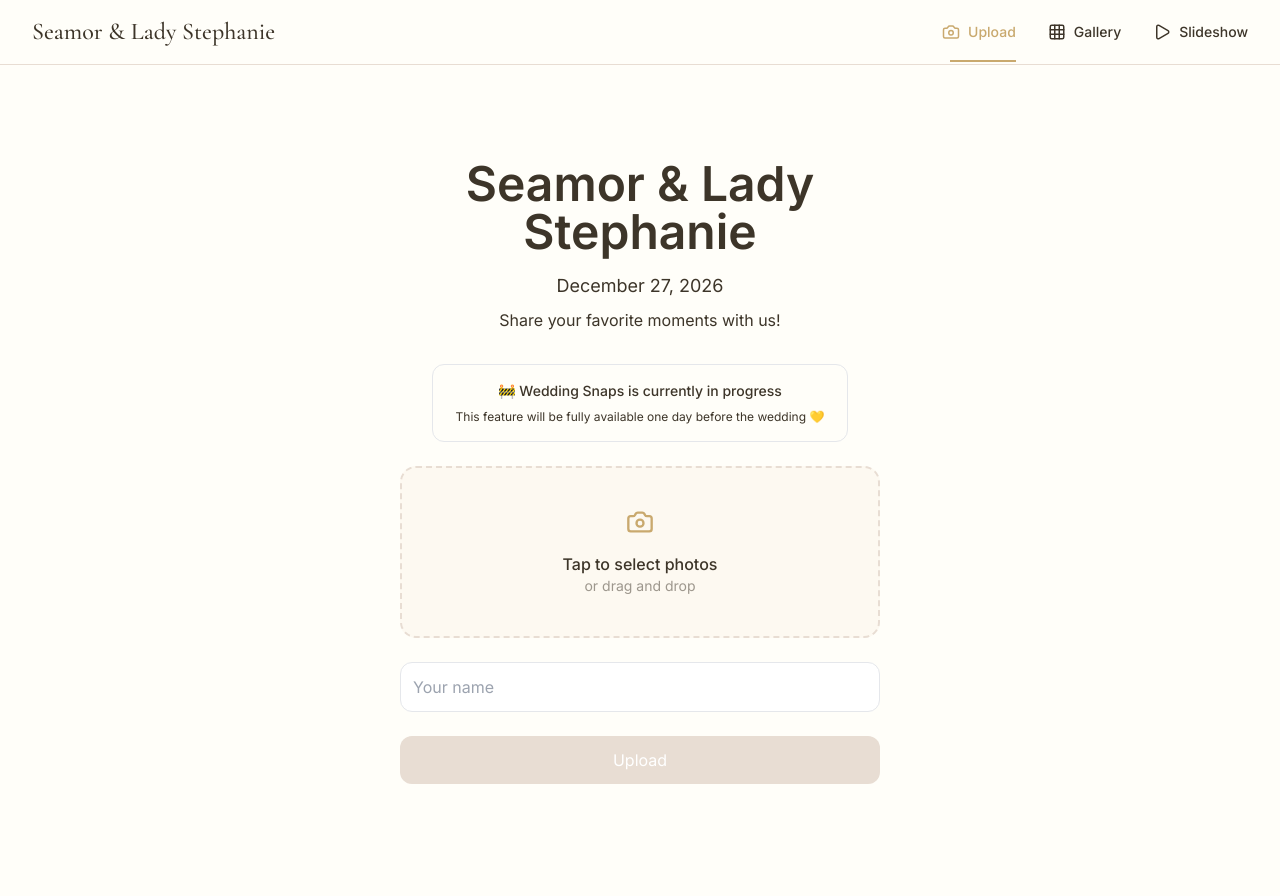
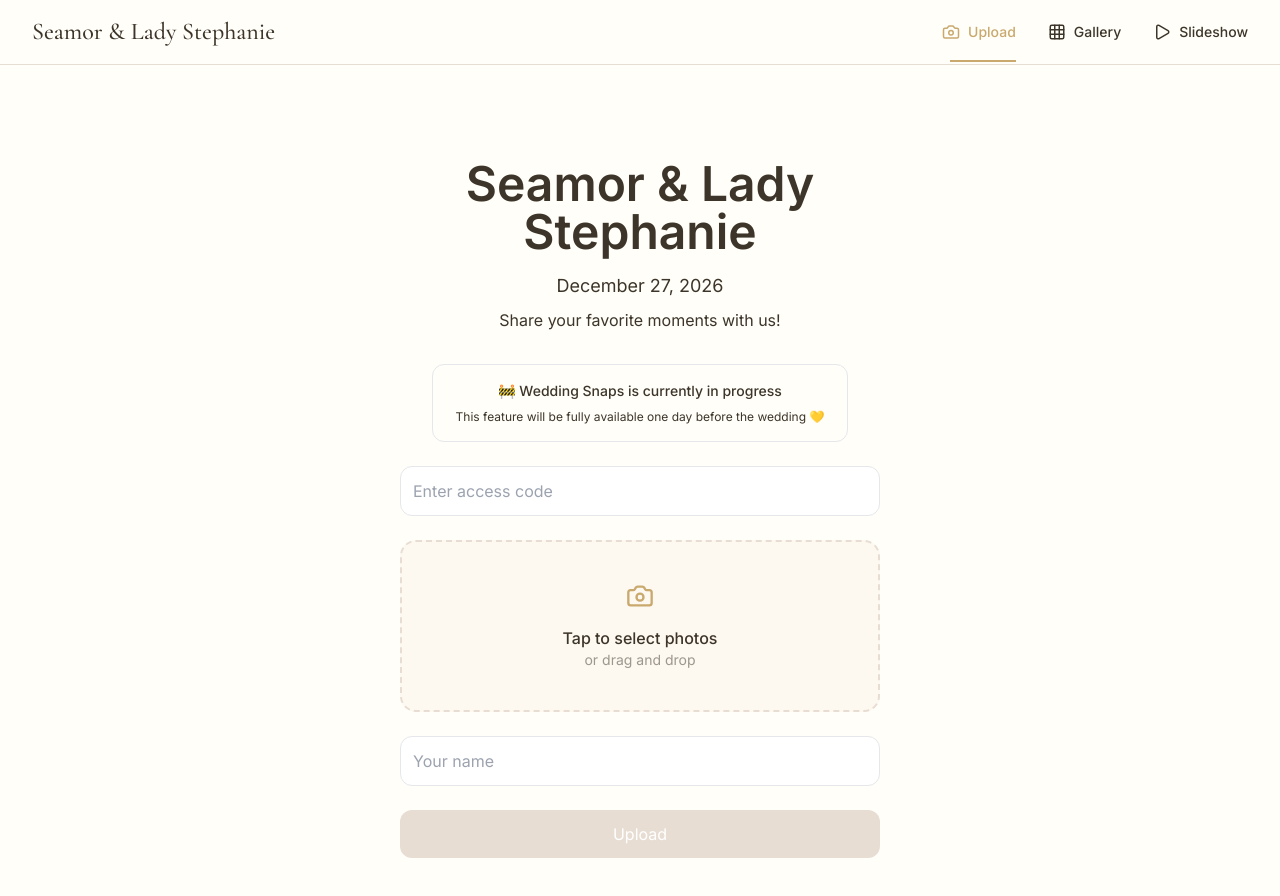
Before and after one commit to CeeZ-11/WedSnap, a React (Vite) app: page / in a window 1280 px wide. Shown: the top 896 px of the page. Built offline with nearby package versions, Linux system fonts and the light colour scheme.

Commit message:
Add password in upload for security

```diff
--- a/src/components/UploadForm.tsx
+++ b/src/components/UploadForm.tsx
@@ -23,10 +23,18 @@ import { storage, db } from "../lib/firebase";
 export function UploadForm() {
   const [files, setFiles] = useState<File[]>([]);
   const [name, setName] = useState('');
+
+  // ✅ NEW
+  const [password, setPassword] = useState('');
+  const [error, setError] = useState('');
+
   const [isDragging, setIsDragging] = useState(false);
   const [uploadState, setUploadState] = useState<'idle' | 'uploading' | 'success'>('idle');
   const [progress, setProgress] = useState(0);
+
   const fileInputRef = useRef<HTMLInputElement>(null);
+
+  const UPLOAD_PASSWORD = "SLwedding2026";
 
   // ----------------------------
   // Drag & Drop
@@ -60,9 +68,23 @@ export function UploadForm() {
   };
 
   // ----------------------------
-  // 🔥 FINAL UPLOAD LOGIC
+  // 🔥 UPLOAD LOGIC
   // ----------------------------
   const handleUpload = async () => {
+
+    // 🔐 PASSWORD VALIDATION
+    if (!password.trim()) {
+      setError("Please enter access code");
+      return;
+    }
+
+    if (password !== UPLOAD_PASSWORD) {
+      setError("Invalid access code");
+      return;
+    }
+
+    setError("");
+
     if (files.length === 0) return;
 
     setUploadState("uploading");
@@ -71,7 +93,6 @@ export function UploadForm() {
     try {
       for (const file of files) {
 
-      // Limit size
         if (file.size > 5 * 1024 * 1024) {
           alert(`${file.name} is too large (max 5MB)`);
           continue;
@@ -82,7 +103,6 @@ export function UploadForm() {
 
         const uploadTask = uploadBytesResumable(fileRef, file);
 
-      // Upload with progress
         await new Promise<void>((resolve, reject) => {
           uploadTask.on(
             "state_changed",
@@ -99,7 +119,6 @@ export function UploadForm() {
 
         setProgress(100);
 
-      // ✅ FIX: await Firestore save
         const url = await getDownloadURL(uploadTask.snapshot.ref);
 
         await addDoc(collection(db, "gallery"), {
@@ -107,14 +126,13 @@ export function UploadForm() {
           uploaderName: name || "Guest",
           createdAt: Date.now(),
         });
-
-      console.log("✅ Saved to Firestore:", url);
       }
 
-    // Success UI
+      // ✅ SUCCESS
       setUploadState("success");
       setFiles([]);
       setName("");
+      setPassword("");
 
       setTimeout(() => {
         setUploadState("idle");
@@ -158,6 +176,11 @@ export function UploadForm() {
         </div>
       </div>
 
+      {/* ❌ ERROR */}
+      {error && (
+        <p className="text-sm text-red-500 text-center mb-3">{error}</p>
+      )}
+
       <AnimatePresence mode="wait">
         {uploadState === 'success' ? (
           <motion.div
@@ -181,6 +204,15 @@ export function UploadForm() {
           </motion.div>
         ) : (
           <motion.div className="space-y-6">
+
+            {/* 🔐 PASSWORD */}
+            <input
+              type="password"
+              value={password}
+              onChange={(e) => setPassword(e.target.value)}
+              placeholder="Enter access code"
+              className="w-full p-3 border rounded-xl"
+            />
 
             {/* Drop Zone */}
             <div
@@ -234,10 +266,14 @@ export function UploadForm() {
               className="w-full p-3 border rounded-xl"
             />
 
-            {/* Upload Button */}
+            {/* Upload */}
             <button
               onClick={handleUpload}
-              disabled={files.length === 0 || uploadState === "uploading"}
+              disabled={
+                files.length === 0 ||
+                uploadState === "uploading" ||
+                !password
+              }
               className={`w-full py-3 rounded-xl text-white ${
                 files.length === 0
                   ? "bg-warm-beige cursor-not-allowed"
```
Lines whose indentation alone changed are shown as unchanged.
